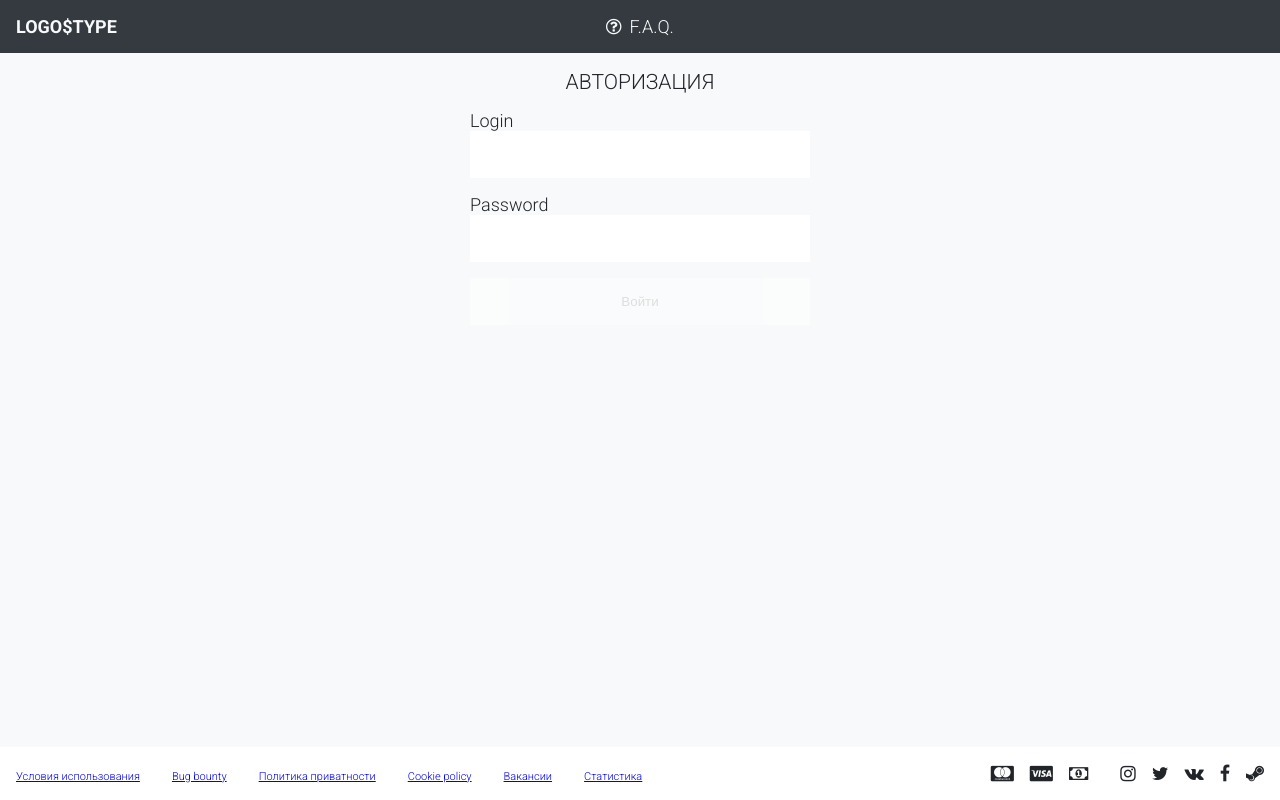
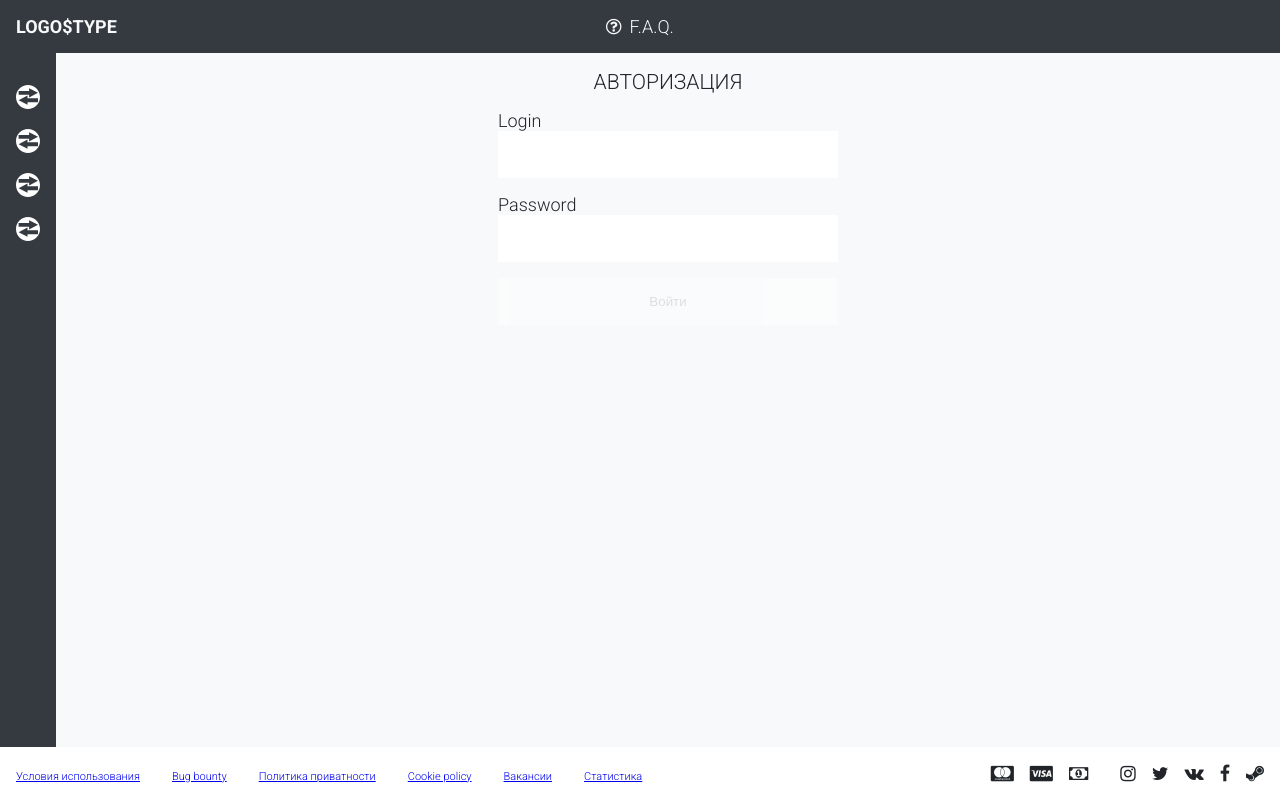
Before and after one commit to Petrovich1973/minin, a React (Create React App) app: page / in a window 1280 px wide. Built offline with nearby package versions, Linux system fonts and the light colour scheme.

Commit message:
add Sidebar

```diff
--- a/src/App.js
+++ b/src/App.js
@@ -16,6 +16,7 @@ import Faq from "./Components/Faq";
 import Login from "./Components/Login";
 import NotFound from "./Components/NotFound";
 import ReplenishBalance from "./Components/ReplenishBalance";
+import Sidebar from "./Components/Sidebar";
 
 const appName = 'mininDenisApp'
 
@@ -60,6 +61,10 @@ const App = () => {
 
                     <Header {...{user}}/>
 
+                    <div className="main">
+
+                        <Sidebar/>
+
                         <Switch>
                             {user.auth ? (
                                 <React.Fragment>
@@ -80,6 +85,9 @@ const App = () => {
                             {!user.auth ? <Route path='/faq' component={Faq}/> : null}
                             <Route path='**' component={NotFound}/>
                         </Switch>
+
+                    </div>
+
                     <Footer/>
                 </React.Fragment>
             </BrowserRouter>
--- a/src/App.scss
+++ b/src/App.scss
@@ -261,7 +261,17 @@ p {
       }
     }
   }
+  .main {
+    flex: 1;
+    height: 100%;
+    .sidebar {
+      background-color: $primary-color;
+      color: $accent-color;
+      padding: $size-base;
+      flex-direction: column;
+    }
     main {
+      display: flex;
       flex: 1;
       height: 100%;
       position: relative;
@@ -446,6 +456,7 @@ p {
             box-shadow: inset 0 0 0 1rem #ccc;
             & > * {
               display: block;
+            }
           }
         }
       }
@@ -705,7 +716,7 @@ main#home {
   justify-content: center;
   align-items: center;
   & > * {
-    height: initial;
+    height: initial !important;
   }
   .select-action {
     margin: 0;
--- /dev/null
+++ b/src/Components/Icons/IconChange.js
@@ -0,0 +1,18 @@
+import React from 'react'
+
+const IconChange = () => {
+    return (
+        <svg width="24" height="24" viewBox="0 0 156 156" fill="none" xmlns="http://www.w3.org/2000/svg">
+            <path
+                fillRule="evenodd"
+                clipRule="evenodd"
+                fill="white"
+                d="M156 78C156 121.078 121.078 156 78 156C34.9219 156 0 121.078 0 78C0 34.9218 34.9219 0 78 0C121.078 0 156 34.9218 156 78ZM85.25 81L143 51L85.25 21V38.8531H17V64.0466H85.25V81ZM74.75 112.047V129L17 99L74.75 69V86.8531H143V112.047H74.75Z"
+            />
+        </svg>
+
+
+    )
+}
+
+export default IconChange
--- /dev/null
+++ b/src/Components/Sidebar.js
@@ -0,0 +1,17 @@
+import React from 'react'
+import IconChange from "./Icons/IconChange";
+
+const Sidebar = () => {
+    return (
+        <div className="sidebar">
+            <p><IconChange/></p>
+            <p><IconChange/></p>
+            <p><IconChange/></p>
+            <p><IconChange/></p>
+        </div>
+
+
+    )
+}
+
+export default Sidebar
```
Lines whose indentation alone changed are shown as unchanged.
